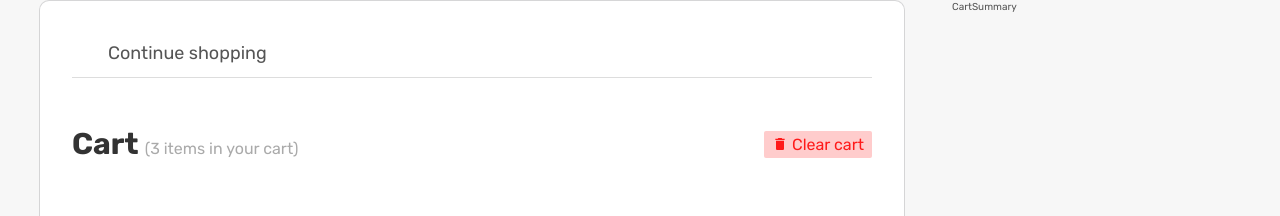
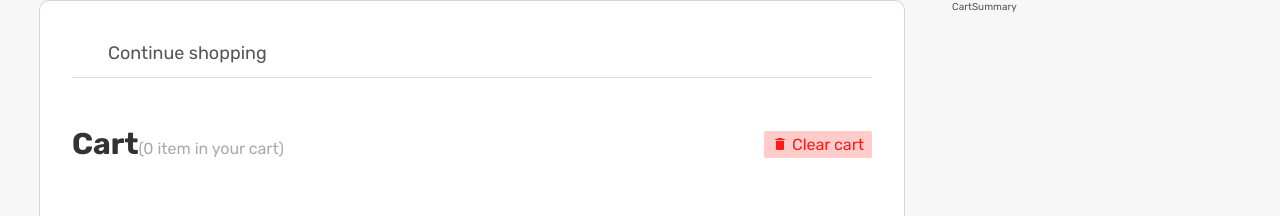
Before and after one commit to ngere-k/delicias-de-mexico, a React (Create React App) app: page /cart in a window 1280 px wide. Shown: the part 183-399 px from the top of the page. Built offline with nearby package versions, Linux system fonts and the light colour scheme; no server answers; the database is empty; some icons are missing.

Commit message:
used total_items variable from cart store in cart__item span

```diff
--- a/src/components/cartHeader/CartHeader.js
+++ b/src/components/cartHeader/CartHeader.js
@@ -1,13 +1,14 @@
 import { Link } from "react-router-dom";
 import { PiArrowLeft } from "react-icons/pi";
 import { MdDelete } from "react-icons/md";
-import { useDispatch } from "react-redux";
+import { useSelector, useDispatch } from "react-redux";
 import { clearCart } from "../../features/cart/cartSlice";
 
 // styles
 import "./CartHeader.scss";
 
 const CartHeader = () => {
+  const { total_items: items } = useSelector((store) => store.cart);
   const dispatch = useDispatch();
 
   return (
@@ -21,7 +22,10 @@ const CartHeader = () => {
       <div className="cart__rule" />
       <div className="cart__name">
         <h2 className="cart__heading">
-          Cart <span className="cart__item">(3 items in your cart)</span>
+          Cart
+          <span className="cart__item">{`(${
+            items > 1 ? `${items} items` : `${items} item`
+          } in your cart)`}</span>
         </h2>
 
         <button className="cart__delete" onClick={() => dispatch(clearCart())}>
```
